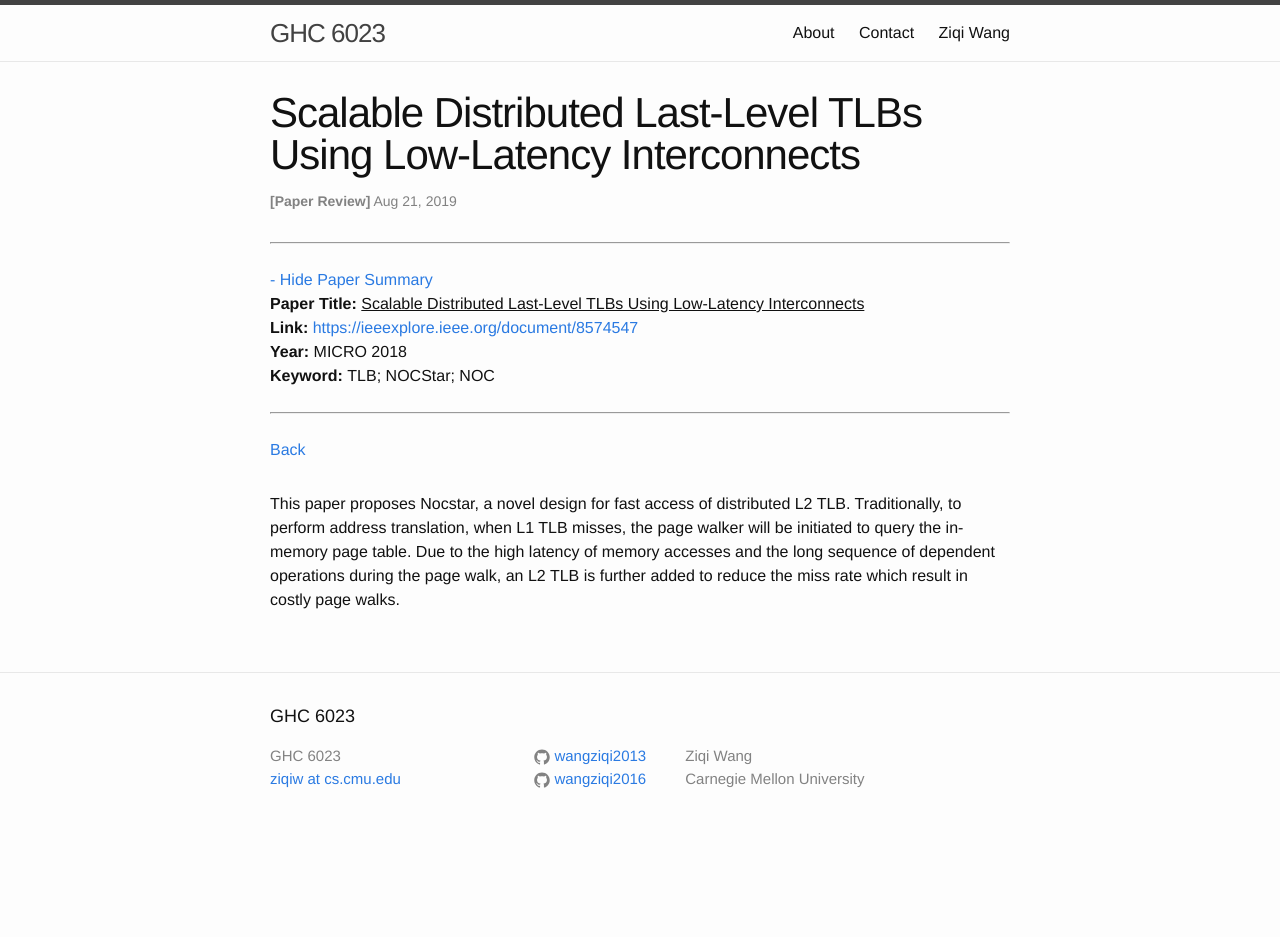
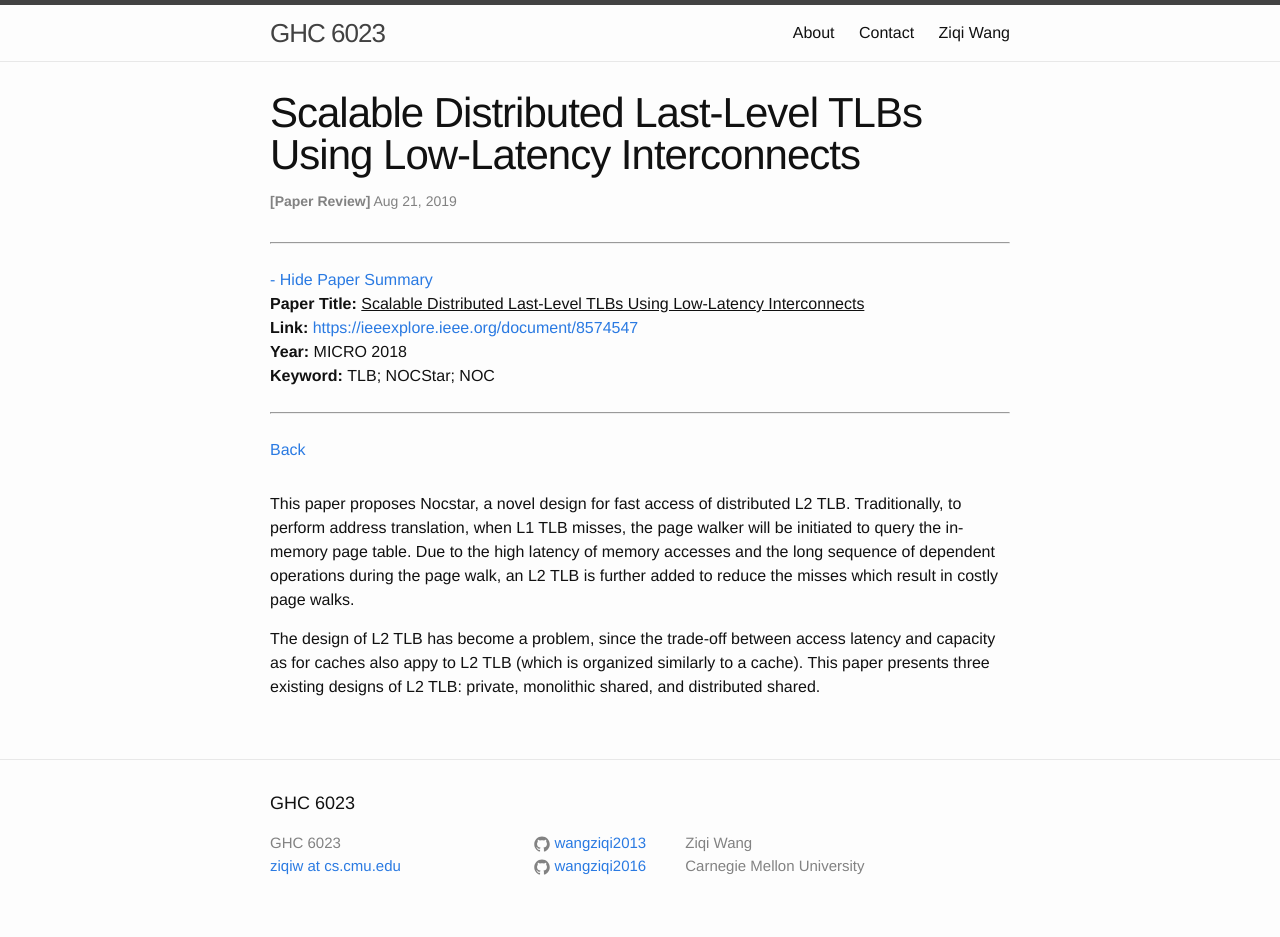
Before and after one commit to wangziqi2013/wangziqi2013.github.io, a Jekyll site: the page built from _posts/2019-08-20-nocstar.markdown, in a window 1280 px wide. Built offline with Jekyll 4.4.1, drawn with Linux system fonts in a browser that asks for light colours; before the commit the page ends 900 px from its top, so only the background shows below that.

Commit message:
Adding L2 TLB

```diff
--- a/_posts/2019-08-20-nocstar.markdown
+++ b/_posts/2019-08-20-nocstar.markdown
@@ -16,4 +16,8 @@ version_mgmt:
 This paper proposes Nocstar, a novel design for fast access of distributed L2 TLB. Traditionally, to perform address
 translation, when L1 TLB misses, the page walker will be initiated to query the in-memory page table. Due to the high
 latency of memory accesses and the long sequence of dependent operations during the page walk, an L2 TLB is further
-added to reduce the miss rate which result in costly page walks.
+added to reduce the misses which result in costly page walks.
+
+The design of L2 TLB has become a problem, since the trade-off between access latency and capacity as for caches
+also appy to L2 TLB (which is organized similarly to a cache). This paper presents three existing designs of L2 TLB: private,
+monolithic shared, and distributed shared.
```
